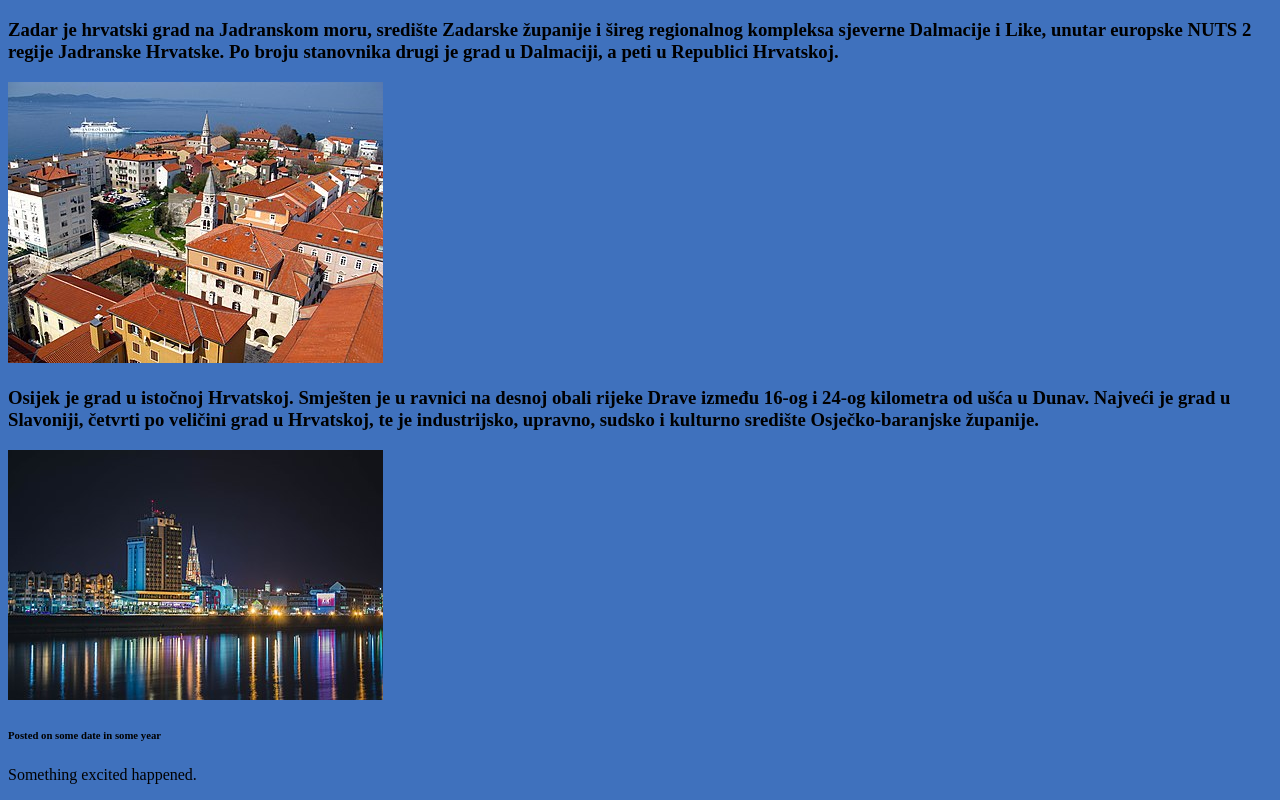
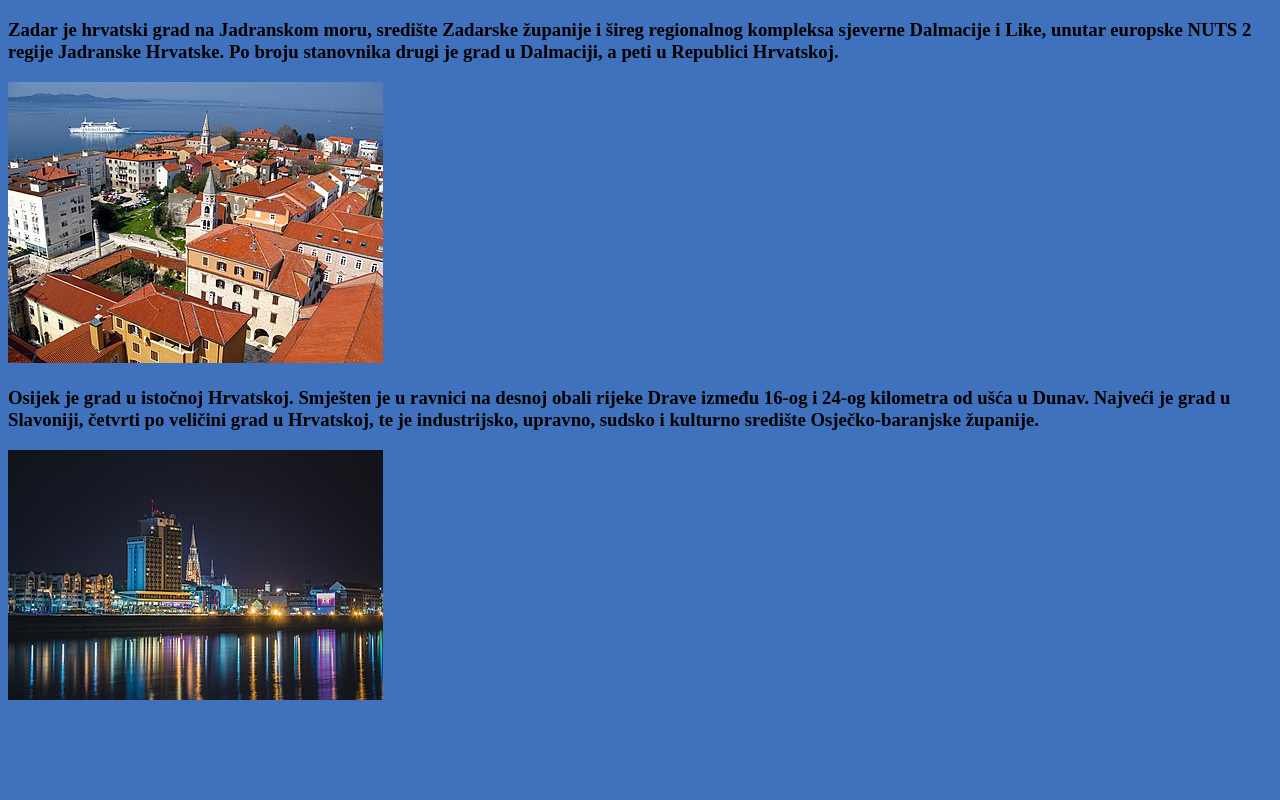
Before and after one commit to AnteMihaljevic/blog, a plain HTML site: page index.html in a window 1280 px wide. Shown: the part 1346-2146 px from the top of the page. After the commit the page ends 2058 px from the top, so only its background shows below. Drawn offline with Linux system fonts and the light colour scheme.

Commit message:
Update index.html

```diff
--- a/index.html
+++ b/index.html
@@ -1,7 +1,14 @@
 <!DOCTYPE html>
 <html>
     <head>
-        <style>
+
+        <meta charset="utf-8">
+        <title>Project: Blog</title>
+    </head>
+
+
+    <body>
+         <style>
         h1 {
             color:rgb(0, 0, 0);
         }
@@ -15,12 +22,6 @@
         h3{
            color:rgb(0, 0, 0);}
     </style>
-        <meta charset="utf-8">
-        <title>Project: Blog</title>
-    </head>
-
-
-    <body>
 
         <h1>Ante's blog</h1>
 
@@ -46,9 +47,7 @@
         <h3>Osijek je grad u istočnoj Hrvatskoj. Smješten je u ravnici na desnoj obali rijeke Drave između 16-og i 24-og kilometra od ušća u Dunav.
 Najveći je grad u Slavoniji, četvrti po veličini grad u Hrvatskoj, te je industrijsko, upravno, sudsko i kulturno središte Osječko-baranjske županije.</h3>
 <img src="Osijek.jpg">
-        <h6>Posted on some date in some year</h6>
 
-        <p>Something excited happened.</p>
 
 
     </body>
```
